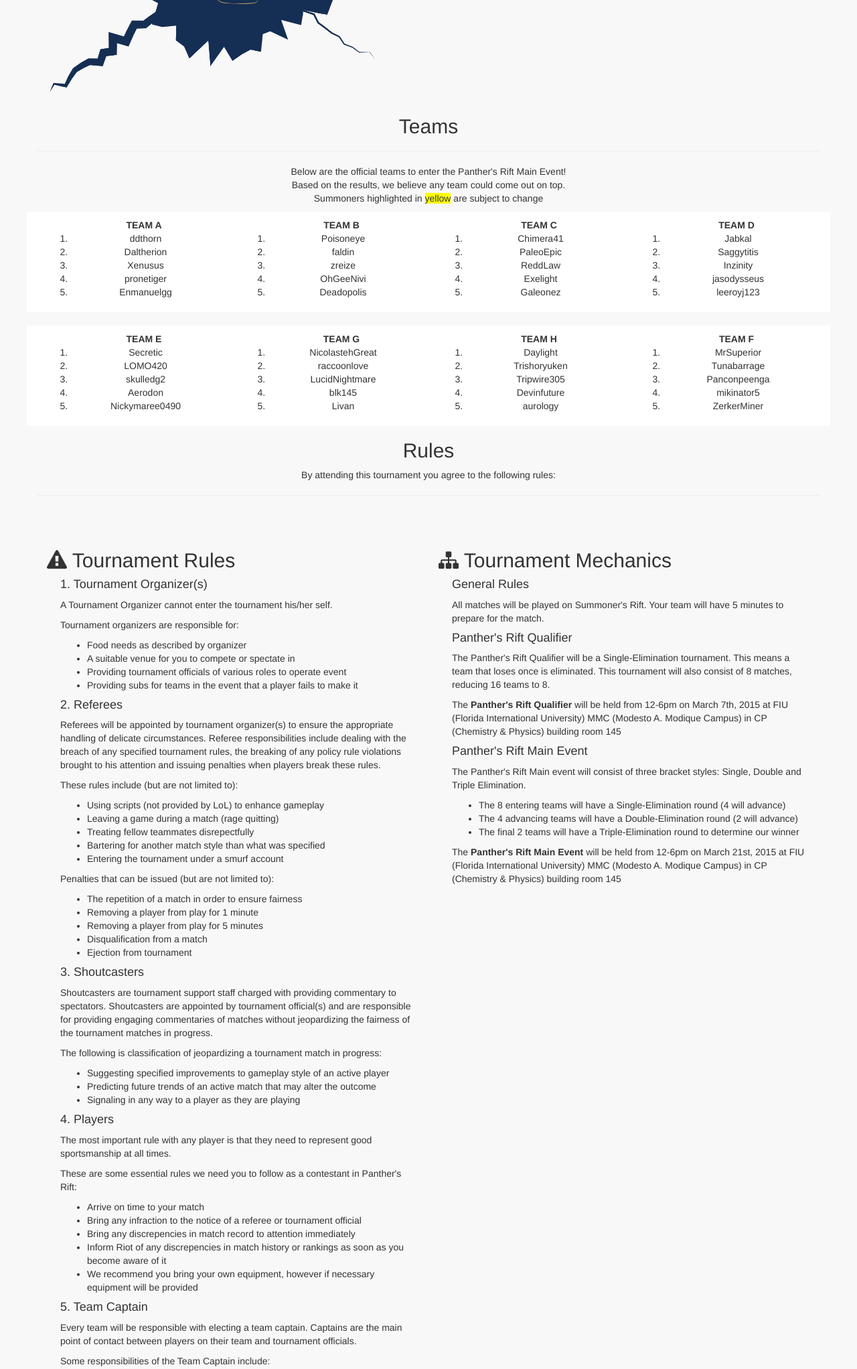
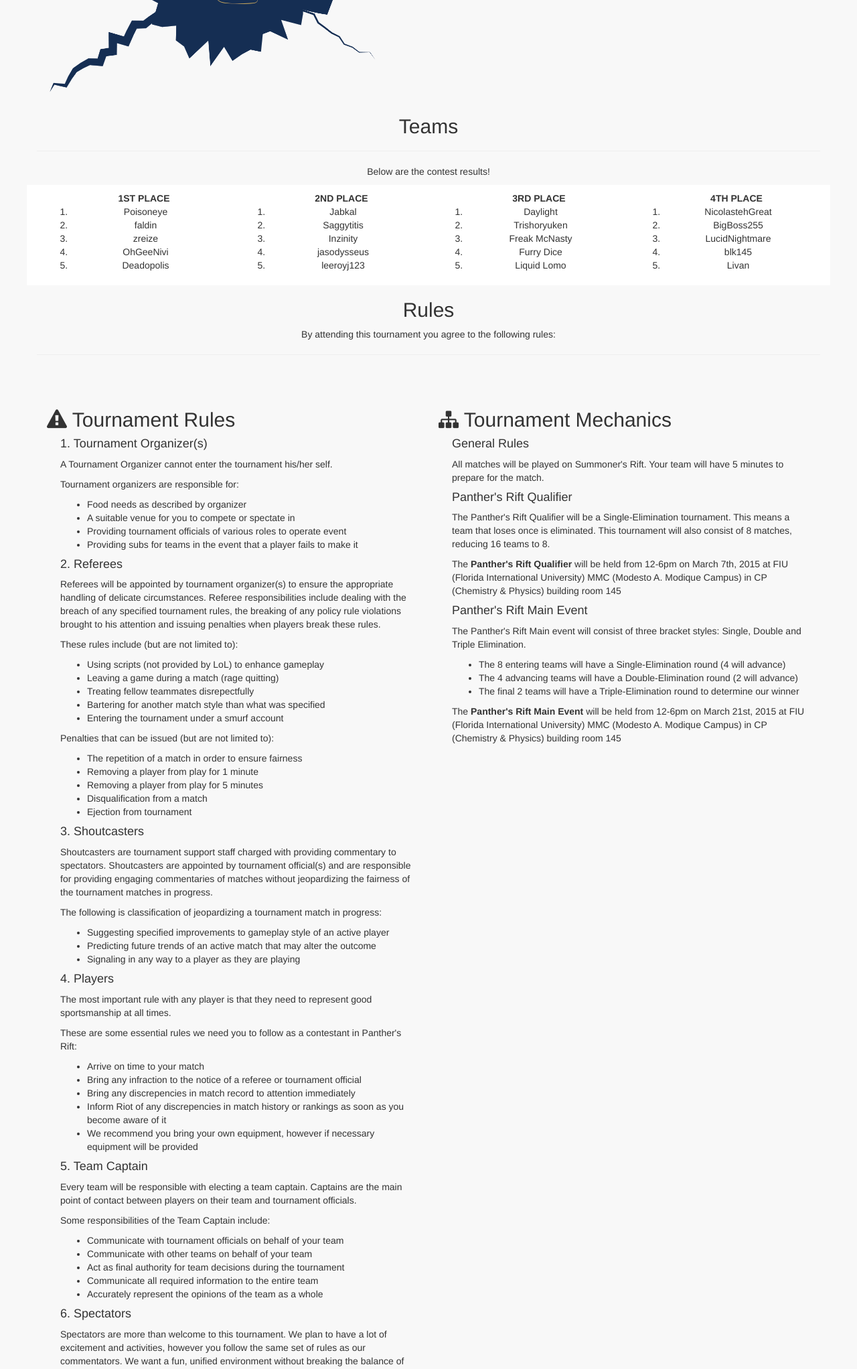
Before and after one commit to gioperalto/panthers-rift, a PHP site: page / in a window 1280 px wide. Shown: the part 1396-3440 px from the top of the page at 67% size. Run offline with PHP 8.4, Linux system fonts and the light colour scheme; data that the repository does not hold is empty; a stand-in replaces the project's code that opens the database connection.

Commit message:
updated winners

```diff
--- a/index.php
+++ b/index.php
@@ -66,7 +66,6 @@
 							<li><a href="./#tournament" class="smoothScroll">Tournament</a></li>
 							<li><a href="./#teams" class="smoothScroll">Teams</a></li>
 							<li><a href="./#rules" class="smoothScroll">Rules</a></li>
-							<li><a href="./#lineup" class="smoothScroll">Lineup</a></li>
 							<li><a href="./#sponsors" class="smoothScroll">Sponsors</a></li>
 						  </ul>
 						</li>
@@ -350,24 +349,12 @@
 					<h2 class="text-center">Teams</h2>
 					<hr>
 					<p class="text-center">
-						Below are the official teams to enter the Panther's Rift Main Event!
-					<br>Based on the results, we believe any team could come out on top.
-					<br>Summoners highlighted in <span class="glow">yellow</span> are subject to change
+						Below are the contest results!
 					</p>
 
 					<div class="row text-center paper">
 						<div class="col-sm-3">
-							<span class="text-center power serious push-right">Team A</span>
-							<ol>
-								<li>ddthorn</li>
-								<li>Daltherion</li>
-								<li>Xenusus</li>
-								<li>pronetiger</li>
-								<li>Enmanuelgg</li>
-							</ol>
-						</div>
-						<div class="col-sm-3">
-							<span class="text-center power serious push-right">Team B</span>
+							<span class="text-center power serious push-right">1st Place</span>
 							<ol>
 								<li>Poisoneye</li>
 								<li>faldin</li>
@@ -377,17 +364,7 @@
 							</ol>
 						</div>
 						<div class="col-sm-3">
-							<span class="text-center power serious push-right">Team C</span>
-							<ol>
-								<li>Chimera41</li>
-								<li>PaleoEpic</li>
-								<li>ReddLaw</li>
-								<li>Exelight</li>
-								<li>Galeonez</li>
-							</ol>
-						</div>
-						<div class="col-sm-3">
-							<span class="text-center power serious push-right">Team D</span>
+							<span class="text-center power serious push-right">2nd Place</span>
 							<ol>
 								<li>Jabkal</li>
 								<li>Saggytitis</li>
@@ -396,50 +373,26 @@
 								<li>leeroyj123</li>
 							</ol>
 						</div>
-					</div>
-					<br>
-					<div class="row text-center paper">
 						<div class="col-sm-3">
-							<span class="text-center power serious push-right">Team E</span>
+							<span class="text-center power serious push-right">3rd Place</span>
 							<ol>
-								<li>Secretic</li>
-								<li>LOMO420</li>
-								<li>skulledg2</li>
-								<li>Aerodon</li>
-								<li>Nickymaree0490</li>
+								<li>Daylight</li>
+								<li>Trishoryuken</li>
+								<li>Freak McNasty</li>
+								<li>Furry Dice</li>
+								<li>Liquid Lomo</li>
 							</ol>
 						</div>
 						<div class="col-sm-3">
-							<span class="text-center power serious push-right">Team G</span>
+							<span class="text-center power serious push-right">4th Place</span>
 							<ol>
 								<li>NicolastehGreat</li>
-								<li>raccoonlove</li>
+								<li>BigBoss255</li>
 								<li>LucidNightmare</li>
 								<li>blk145</li>
 								<li>Livan</li>
 							</ol>
 						</div>
-						<div class="col-sm-3">
-							<span class="text-center power serious push-right">Team H</span>
-							<ol>
-								<li>Daylight</li>
-								<li>Trishoryuken</li>
-								<li>Tripwire305</li>
-								<li>Devinfuture</li>
-								<li>aurology</li>
-							</ol>
-						</div>
-						<div class="col-sm-3">
-							<span class="text-center power serious push-right">Team F</span>
-							<ol>
-								<li>MrSuperior</li>
-								<li>Tunabarrage</li>
-								<li>Panconpeenga</li>
-								<li>mikinator5</li>
-								<li>ZerkerMiner</li>
-							</ol>
-						</div>
-
 					</div>
 				</div>
 			</div>
@@ -585,90 +538,6 @@
 		</div><!-- /featureswrap -->
 
 
-		<!-- Features Wrap -->
-		<section id="lineup" name="features"></section>
-		<div id="featureswrap">
-			<div class="container">
-				<h2 class="text-center">Saturday Lineup</h2>
-				<hr>
-				<p class="text-center">Below are the remaining matches for the tournament:
-					<br><span class="small">* matches may end later than expected</span></p>
-				<br>
-				<br>
-				<div class="row text-center paper">
-					<ol>
-						<li class="power serious">Match 1 - Team A vs Team G - 12-1PM*</li>
-						<li class="power serious">Match 2 - Team E vs Team H - 12-1PM*</li>
-						<li class="power serious">Match 3 - Team B vs Team C - 1-2PM*</li>
-						<li class="power serious">Match 4 - Team D vs Team F - 1-2PM*</li>
-						<li class="power serious">Team 1 vs Team 4 - 2:30-5PM*</li>
-						<li class="power serious">Team 2 vs Team 3 - 2:30-5PM*</li>
-						<li class="power serious">Final Match - Starts at 5:30PM*</li>
-					</ol>
-				</div>
-			</div>
-		</div>
-
-
-		<!-- Footer Wrap -->
-		<section id="sponsors"></section>
-		<div id="footerwrap">
-			<div class="container">
-				<div class="row">
-					<h1>Diamond Sponsors</h1>
-				</div><!-- /row -->
-				<div class="row">
-					<div class="col-lg-4">
-					</div>
-					<div class="col-lg-4">
-						<a href="sponsors/"><h1>Become a Diamond Sponsor</h1></a>
-						<!-- INSERT SPONSOR HERE -->
-					</div>
-					<div class="col-lg-4">
-						<!-- INSERT SPONSOR HERE -->
-					</div>
-				</div>
-				<div class="row">
-					<h2>Platinum Sponsors</h2>
-					<div class="col-lg-3">
-					</div>
-					<div class="col-lg-3">
-						<!-- INSERT SPONSOR HERE -->
-					</div>
-					<div class="col-lg-3">
-						<a href="sponsors/"><h2>Become a Platinum Sponsor</h2></a>
-						<!-- INSERT SPONSOR HERE -->
-					</div>
-					<div class="col-lg-3">
-						<!-- INSERT SPONSOR HERE -->
-					</div>
-				</div><!-- /row -->
-				<div class="row">
-					<h3>Gold Sponsors</h3>
-					<div class="col-lg-2">
-					</div>
-					<div class="col-lg-2">
-						<!-- INSERT SPONSOR HERE -->
-					</div>
-					<div class="col-lg-2">
-						<!-- INSERT SPONSOR HERE -->
-					</div>
-					<div class="col-lg-2">
-						<!-- INSERT SPONSOR HERE -->
-					</div>
-					<div class="col-lg-2">
-						<a href="sponsors/"><h3>Become a Gold Sponsor</h3></a>
-						<!-- INSERT SPONSOR HERE -->
-					</div>
-					<div class="col-lg-2">
-						<!-- INSERT SPONSOR HERE -->
-					</div>
-				</div><!-- /row -->
-
-			</div><!-- /container -->
-		</div><!-- /footerwrap -->
-
-
 		<!-- Divider 2 Section -->
 		<div id="divider02">
 			<div class="container text-center">
```
